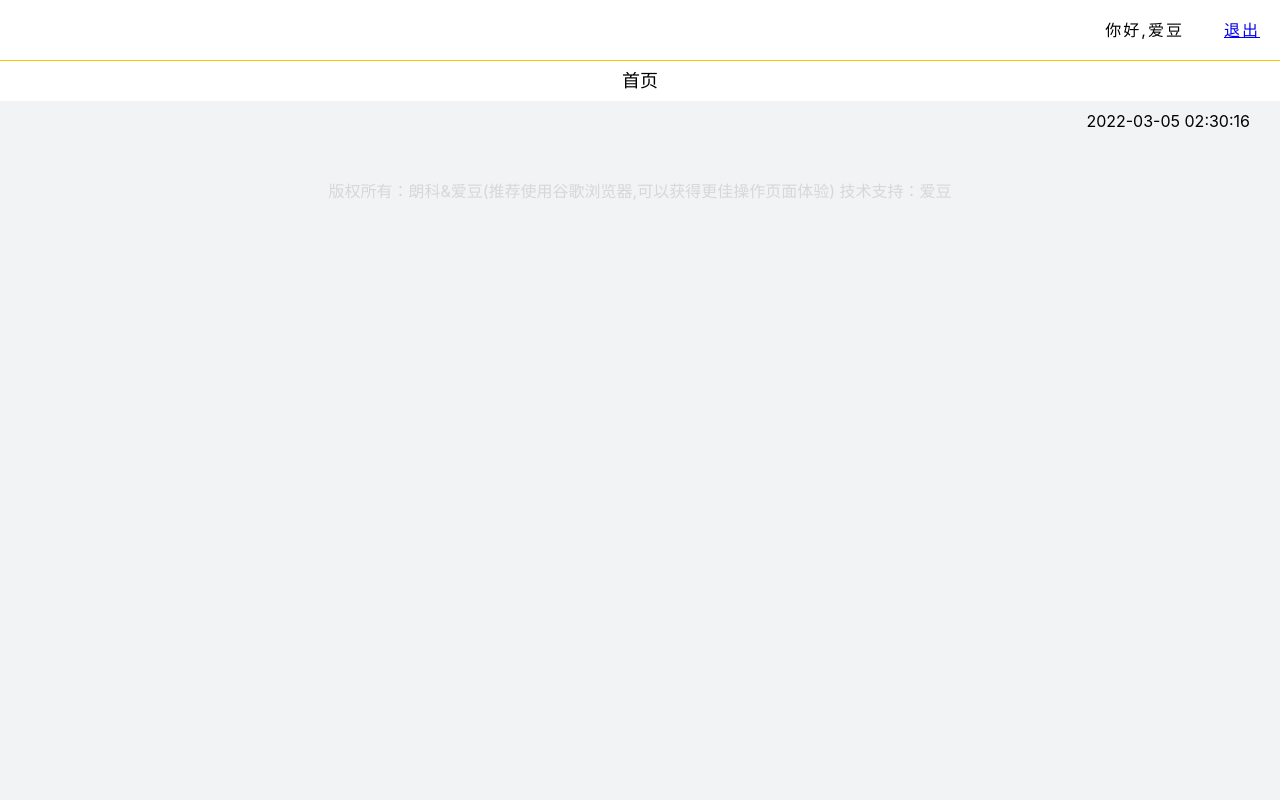
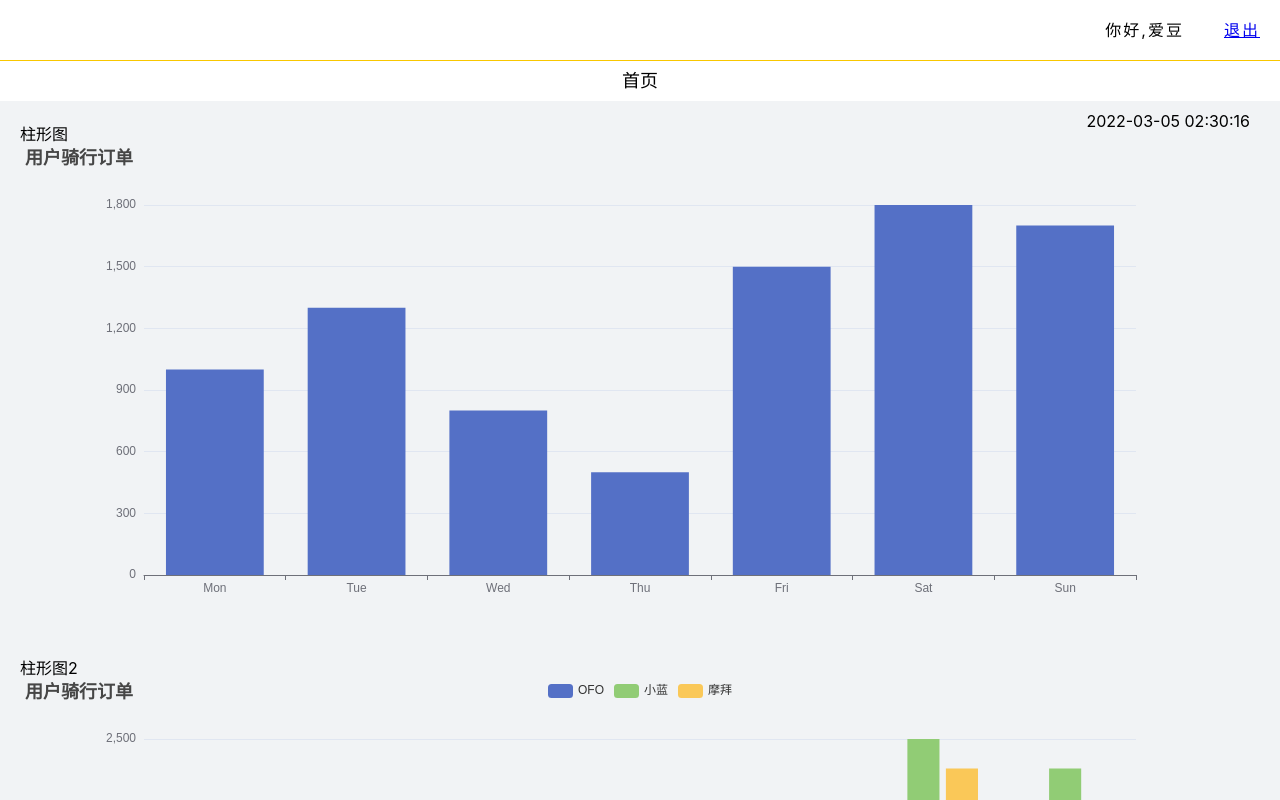
Before and after one commit to WangJiaHui0921/share-bike, a React (Create React App) app: page /charts/bar in a window 1280 px wide. Shown: the part 800-1600 px from the top of the page. Built offline with nearby package versions, Linux system fonts and the light colour scheme; no server answers.

Commit message:
ECharts 柱形图开发完成

```diff
--- a/package.json
+++ b/package.json
@@ -9,6 +9,8 @@
     "@testing-library/user-event": "^13.5.0",
     "antd": "^4.18.9",
     "axios": "^0.26.0",
+    "echarts": "^5.3.1",
+    "echarts-for-react": "^3.0.2",
     "moment": "^2.29.1",
     "react": "^17.0.2",
     "react-dom": "^17.0.2",
--- /dev/null
+++ b/src/pages/ECharts/bar.jsx
@@ -0,0 +1,67 @@
+import ReactECharts from "echarts-for-react";
+import { Card } from "antd";
+import "./../../style/card.less";
+
+const Bar = () => {
+    // 柱形图1
+    let getOption = () => {
+        return {
+            title: { text: "用户骑行订单" },
+            tooltip: { trigger: "axis" },
+            xAxis: {
+                data: ['Mon', 'Tue', 'Wed', 'Thu', 'Fri', 'Sat', 'Sun']
+            },
+            yAxis: {
+                type: 'value'
+            },
+            series: [
+                {
+                    data: [1000, 1300, 800, 500, 1500, 1800, 1700],
+                    type: 'bar'
+                }
+            ]
+        };
+    }
+    let getOption2 = () => {
+        return {
+            title: { text: "用户骑行订单" },
+            tooltip: { trigger: "axis" },
+            legend: { data: ["OFO", "小蓝", "摩拜"] },
+            xAxis: {
+                data: ['Mon', 'Tue', 'Wed', 'Thu', 'Fri', 'Sat', 'Sun']
+            },
+            yAxis: {
+                type: 'value'
+            },
+            series: [
+                {
+                    data: [1000, 1300, 800, 500, 1500, 1800, 1700],
+                    type: 'bar',
+                    name: "OFO"
+                },
+                {
+                    data: [800, 1100, 500, 2000, 1500, 2500, 2300],
+                    type: 'bar',
+                    name: "小蓝"
+                },
+                {
+                    data: [1200, 1300, 800, 1900, 1700, 2300, 2000],
+                    type: 'bar',
+                    name: "摩拜"
+                }
+            ]
+        };
+    }
+    return (
+        <div className="wrap">
+            <Card title="柱形图" className="wrap" >
+                <ReactECharts option={getOption()} style={{ height: 500 }} />
+            </Card>
+            <Card title="柱形图2" className="wrap">
+                <ReactECharts option={getOption2()} style={{ height: 500 }} />
+            </Card>
+        </div>
+    );
+}
+
+export default Bar;
--- a/src/router.jsx
+++ b/src/router.jsx
@@ -19,6 +19,7 @@ import Common from "./common";
 import Detail from "./pages/Order/detail";
 import User from "./pages/User";
 import BikeMap from "./pages/BikeMap";
+import Bar from "./pages/ECharts/bar";
 const Router = () => {
     return (
         <BrowserRouter>
@@ -48,6 +49,7 @@ const Router = () => {
                             <Route path="/order" component={Order} />
                             <Route path="/user" component={User} />
                             <Route path="/bikeMap" component={BikeMap} />
+                            <Route path="/charts/bar" component={Bar} />
                         </Admin>
                     } />
                 </Switch>
```
